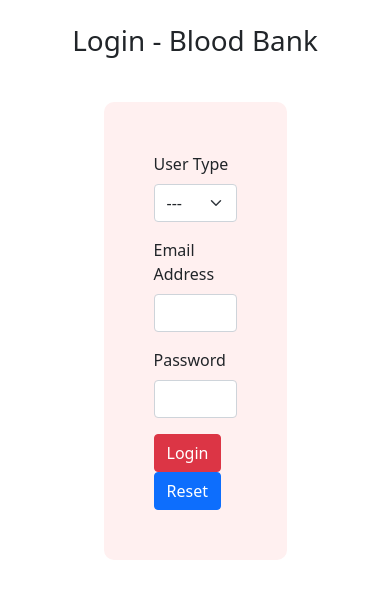
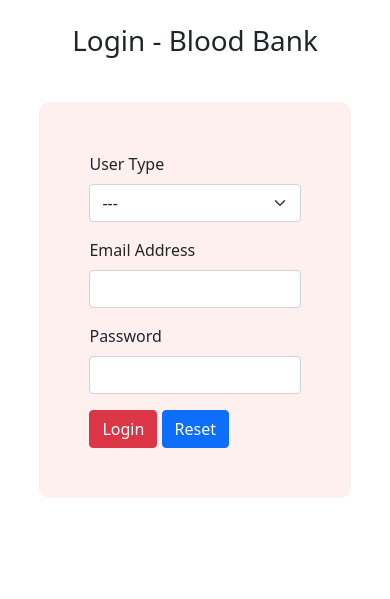
Before and after one commit to vishalmajumdar/bloodbank, a PHP site: page /login.php in a window 390 px wide. Shown: the part 64-663 px from the top of the page. Run offline with PHP 8.4, Linux system fonts and the light colour scheme.

Commit message:
Updated mobile styling

```diff
--- a/style.css
+++ b/style.css
@@ -11,3 +11,14 @@
     background-color: rgb(255, 240, 240);
     border-radius: 10px;
 }
+
+@media only screen and (max-width: 768px) {
+    /* For mobile phones: */
+    .container form {
+        max-width: 85%;
+        margin: 45px auto;
+        padding: 50px;
+        background-color: rgb(255, 240, 240);
+        border-radius: 10px;
+    }
+  }
```
